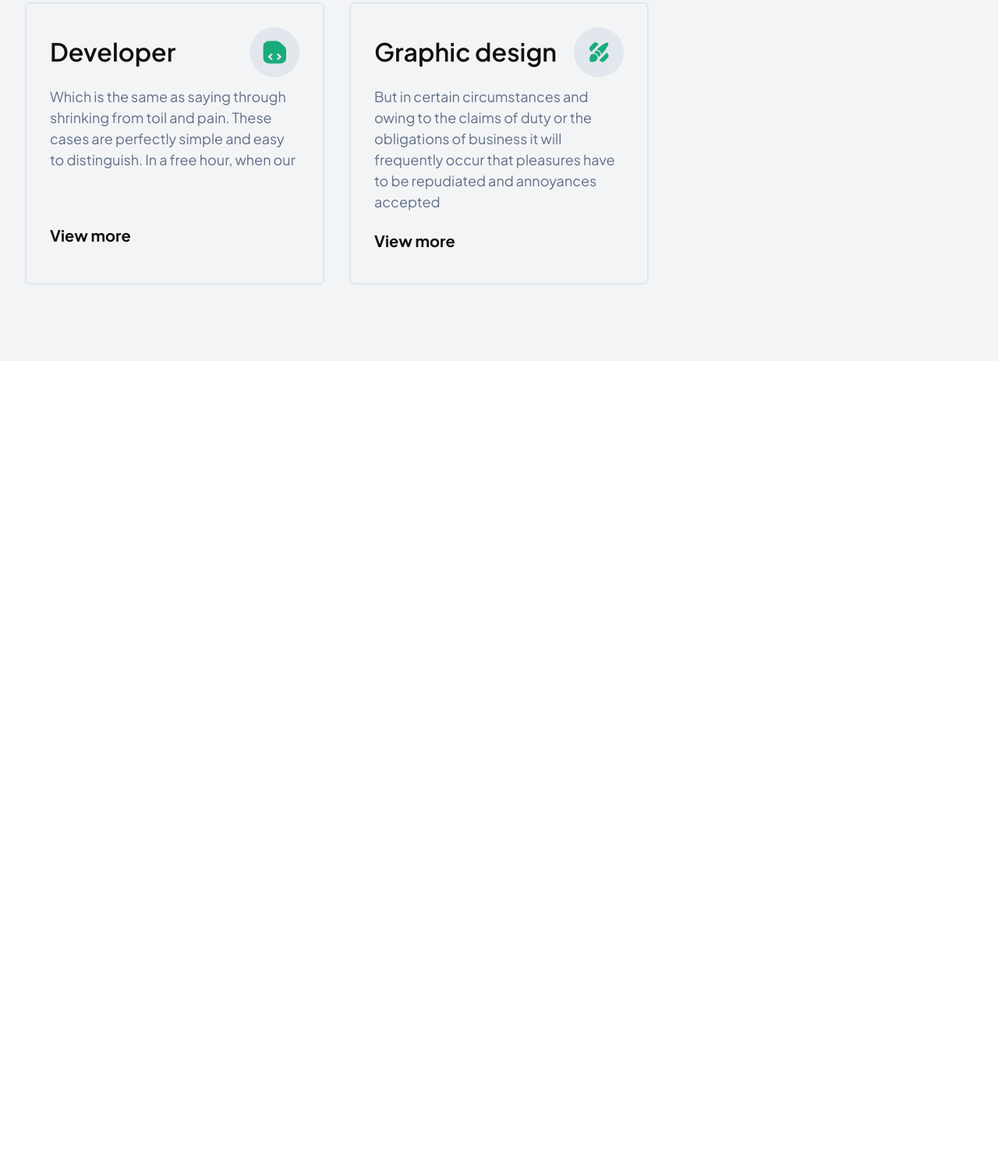
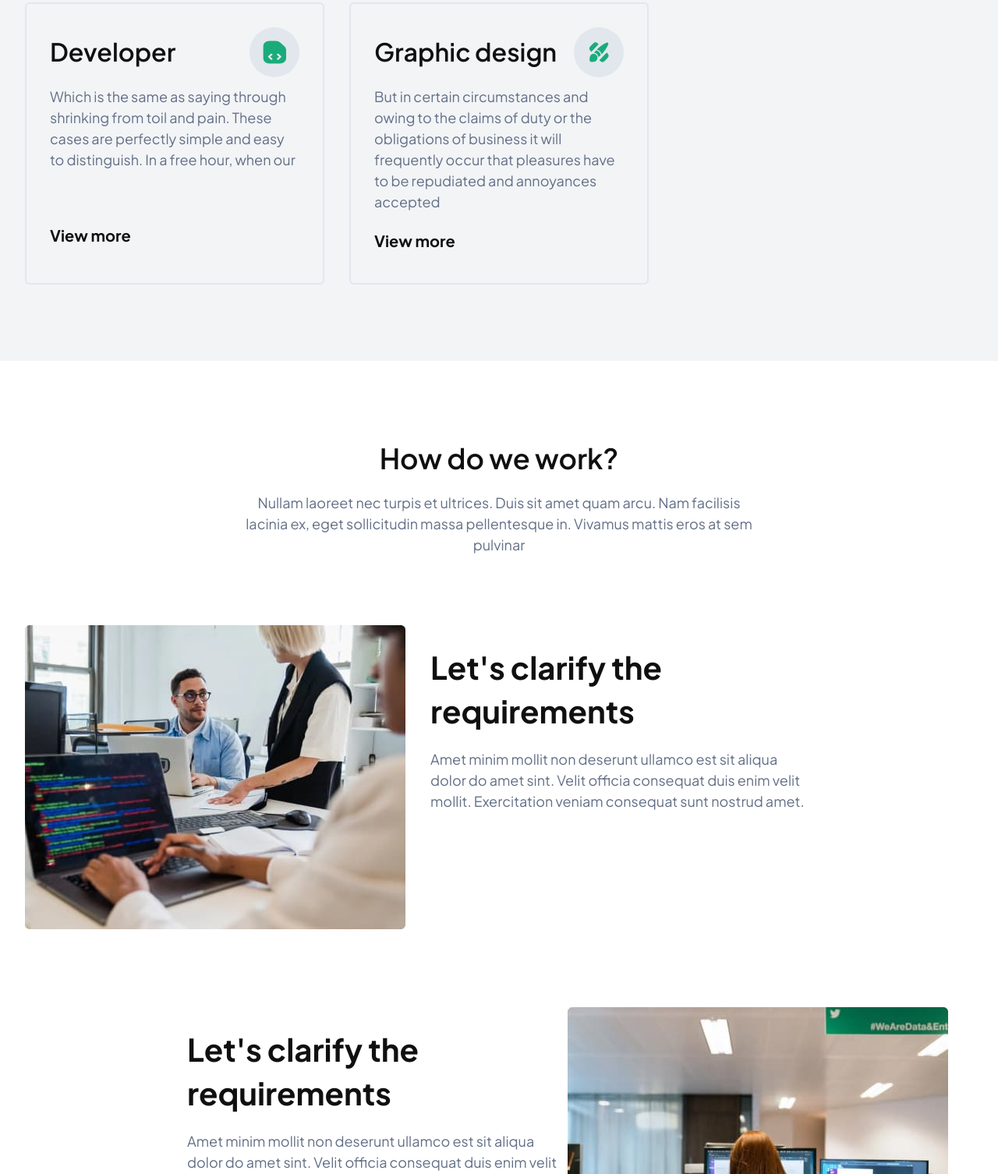
Before and after one commit to Mirjalol49/Pixer, a plain HTML site: page index.html in a window 1280 px wide. Shown: the part 1294-2800 px from the top of the page at 78% size. Before the commit the page ends 1757 px from the top, so only its background shows below. Drawn offline with Linux system fonts and the light colour scheme.

Commit message:
How do we work section is done

```diff
--- a/css/main.css
+++ b/css/main.css
@@ -262,4 +262,73 @@
                                 color: var(--main-title-color);
                             }
                             /********** how can we help you style end **********/
+                            /********** how do we work style start **********/
+
+                            .how-do-we-work-section {
+                                background-color: #FFFFFF;
+                                padding-top: 100px;
+                                padding-bottom: 200px;
+                            }
+
+                            .how-do-we-work__box {
+                                width: 100%;
+                                max-width: 650px;
+                                text-align: center;
+                                margin: 0 auto
+                            }
+
+                            .how-do-we-work__title {
+                                font-weight: 600;
+                                font-size: 36px;
+                                line-height: 140%;
+                                text-align: center;
+                                color: var(--main-title-color);
+                                margin-top: 0;
+                                margin-bottom: 16px;
+                            }
+
+                            .how-do-we-work__text {
+                                font-size: var(--main-font-size-text);
+                                line-height: 150%;
+                                text-align: center;
+                                color: var(--main-text-color);
+                                margin-bottom: 90px;
+                            }
+
+                            .how-do-we-work__list {
+                                padding-left: 0;
+                            }
+
+                            .how-do-we-work__item {
+                                display: flex;
+                            }
+
+                            .how-do-we-work__item:nth-child(2) {
+                                display: flex;
+                                justify-content: flex-end;
+                                margin-top: 100px;
+                                margin-bottom: 94px;
+                                margin-right: 32px;
+                            }
+
+                            .how-do-we-work__item-innerbox {
+                                width: 488px;
+                                margin-left: 32px;
+                            }
+
+                            .how-do-we-work__item-innerbox-title {
+                                font-weight: 700;
+                                font-size: 40px;
+                                line-height: 140%;
+                                color: var(--main-title-color);
+                                margin-top: 26px;
+                                margin-bottom: 20px;
+                            }
+
+                            .how-do-we-work__item-innerbox-text {
+                                font-size: 18px;
+                                line-height: 150%;
+                                color: var(--main-text-color);
+                            }
+                            /********** how do we work style  end **********/
                             /********** Main style end **********/
--- a/index.html
+++ b/index.html
@@ -127,9 +127,48 @@
 
             </div>
         </section>
+        <!-- How can we help you section end -->
+
+        <!-- How do we work section start -->
+        <section class="how-do-we-work-section">
+            <div class="container">
+                <div class="how-do-we-work__box">
+                    <h2 class="how-do-we-work__title">How do we work?</h2>
+                    <p class="how-do-we-work__text">Nullam laoreet nec turpis et ultrices. Duis sit amet quam arcu. Nam facilisis lacinia ex, eget sollicitudin massa pellentesque in. Vivamus mattis eros at sem pulvinar</p>
+                </div>
+
+                <ol class="how-do-we-work__list">
+                    <li class="how-do-we-work__item">
+                        <img class="how-do-we-work__img" src="./images/manwoman-discussion.jpg" alt="manwoman-discussion" width="488" height="390">
+                        <div class="how-do-we-work__item-innerbox">
+                            <h3 class="how-do-we-work__item-innerbox-title">Let's clarify the requirements</h3>
+                            <p class="how-do-we-work__item-innerbox-text">Amet minim mollit non deserunt ullamco est sit aliqua dolor do amet sint. Velit officia consequat duis enim velit mollit. Exercitation veniam consequat sunt nostrud amet.</p>
+                        </div>
+                    </li>
+                    <li class="how-do-we-work__item">
+                        <div class="how-do-we-work__item-innerbox">
+                            <h3 class="how-do-we-work__item-innerbox-title">Let's clarify the requirements</h3>
+                            <p class="how-do-we-work__item-innerbox-text">Amet minim mollit non deserunt ullamco est sit aliqua dolor do amet sint. Velit officia consequat duis enim velit mollit. Exercitation veniam consequat sunt nostrud amet.</p>
+                        </div>
+                        <img class="how-do-we-work__img" src="./images/girlcoding.jpg" alt="manwoman-discussion" width="488" height="390">
+                    </li>
+                    <li class="how-do-we-work__item">
+                        <img class="how-do-we-work__img" src="./images/groupdiscussion.jpg" alt="manwoman-discussion" width="488" height="390">
+                        <div class="how-do-we-work__item-innerbox">
+                            <h3 class="how-do-we-work__item-innerbox-title">Let's clarify the requirements</h3>
+                            <p class="how-do-we-work__item-innerbox-text">Amet minim mollit non deserunt ullamco est sit aliqua dolor do amet sint. Velit officia consequat duis enim velit mollit. Exercitation veniam consequat sunt nostrud amet.</p>
+                        </div>
+                    </li>
+                </ol>
 
 
-        <!-- How can we help you section end -->
+            </div>
+        </section>
+
+
+        <!-- How do we work section end -->
+
+
 
 
 
```
